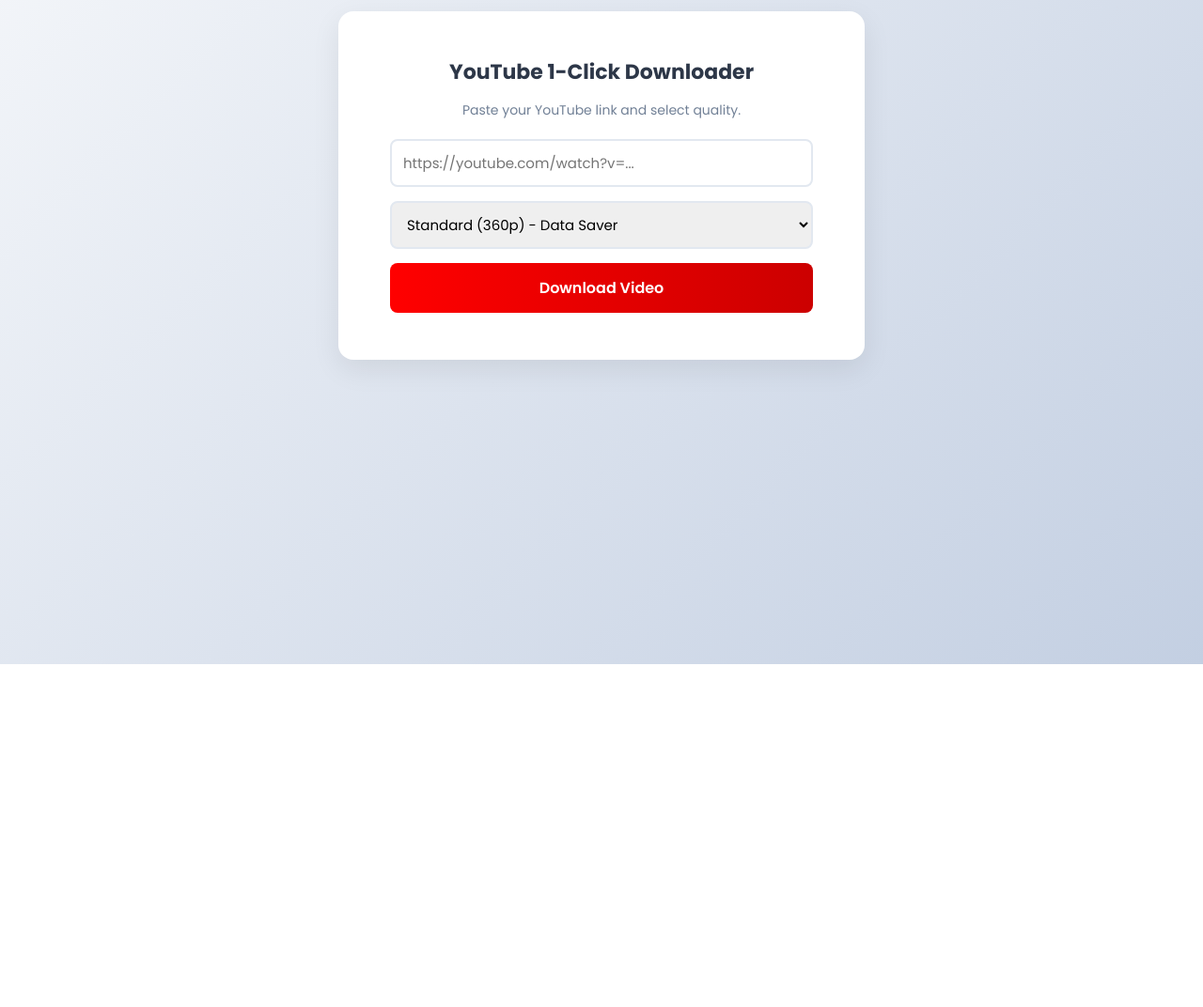
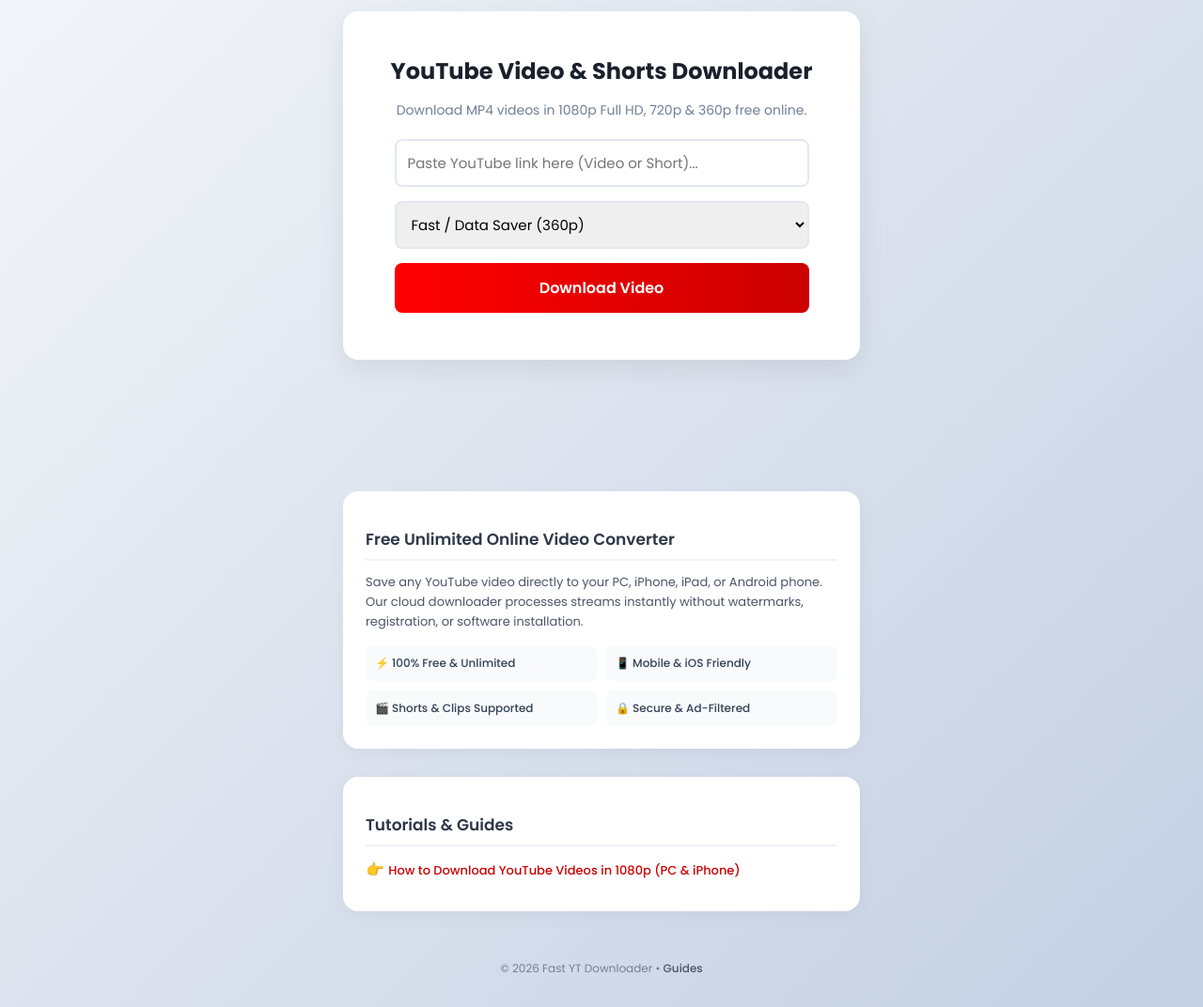
Before and after one commit to suatmete9-max/yt-downloader, a website: page index.html in a window 1280 px wide. Shown: the part 133-1205 px from the top of the page at 94% size. Before the commit the page ends 840 px from the top, so only its background shows below. Drawn offline with Linux system fonts and the light colour scheme.

Commit message:
Refactor index.html for SEO and UI enhancements
Updated the HTML structure, added SEO meta tags, and improved the download tool's interface.

```diff
--- a/index.html
+++ b/index.html
@@ -2,53 +2,103 @@
 <html lang="en">
 <head>
     <meta charset="UTF-8">
+    <meta name="google-site-verification" content="2Yh9DxrZDIn26KJagZnqxf37ZJi6Q0VtUlasjb2Cpr4" />
     <meta name="viewport" content="width=device-width, initial-scale=1.0">
-    <title>Fast YouTube MP4 Downloader</title>
-    <link href="https://fonts.googleapis.com/css2?family=Poppins:wght@400;600;700&display=swap" rel="stylesheet">
+
+    <!-- Primary Title & Meta (USA, UK, Canada & Global) -->
+    <title>Fast YouTube Video Downloader - Download 1080p, 4K MP4 & Shorts Online</title>
+    <meta name="title" content="Fast YouTube Video Downloader - Download 1080p, 4K MP4 & Shorts Online">
+    <meta name="description" content="Free online YouTube video downloader. Fast 1-click video saver supporting 1080p, 720p, MP4, and YouTube Shorts for mobile and PC. No app or registration needed.">
+
+    <!-- Multilingual Global Keywords (EN, ES, DE, FR, HI, etc.) -->
+    <meta name="keywords" content="youtube video downloader, save youtube video, download yt shorts, descargar videos de youtube, telecharger video youtube, youtube video herunterladen, youtube downloader online free, free mp4 video saver, download 1080p youtube video, save video to iphone, android video downloader, youtube to mp4 hd">
+    <meta name="robots" content="index, follow, max-snippet:-1, max-image-preview:large, max-video-preview:-1">
+
+    <!-- Open Graph / Social Sharing (Global Feeds) -->
+    <meta property="og:type" content="website">
+    <meta property="og:url" content="https://yt-downloader-rt9h.onrender.com/">
+    <meta property="og:title" content="Fast YouTube Video Downloader - 1080p, 4K & MP4 Free">
+    <meta property="og:description" content="Save YouTube videos and Shorts instantly in high quality directly to your phone or PC. Free, unlimited, and secure.">
+
+    <!-- Schema.org Structured Data (Google Rich Results ke liye) -->
+    <script type="application/ld+json">
+    {
+      "@context": "https://schema.org",
+      "@type": "WebApplication",
+      "name": "Fast YouTube Downloader",
+      "url": "https://yt-downloader-rt9h.onrender.com/",
+      "description": "Free web tool to download high quality YouTube videos and Shorts in MP4 format without installing apps.",
+      "applicationCategory": "MultimediaApplication",
+      "operatingSystem": "All",
+      "offers": {
+        "@type": "Offer",
+        "price": "0",
+        "priceCurrency": "USD"
+      }
+    }
+    </script>
+
+    <link href="https://fonts.googleapis.com/css2?family=Poppins:wght@400;500;600;700&display=swap" rel="stylesheet">
     <style>
+        * { box-sizing: border-box; }
         body { font-family: 'Poppins', sans-serif; text-align: center; background: linear-gradient(135deg, #f5f7fa 0%, #c3cfe2 100%); margin: 0; padding: 20px; min-height: 100vh; display: flex; flex-direction: column; align-items: center; }
-        .box { width: 100%; max-width: 500px; background: #ffffff; padding: 30px; border-radius: 16px; box-shadow: 0 10px 30px rgba(0,0,0,0.08); margin: 15px 0; }
-        h2 { color: #2d3748; font-weight: 700; margin-bottom: 10px; font-size: 22px; }
-        p { color: #718096; font-size: 14px; margin-bottom: 20px; }
-        input, select { width: 90%; padding: 12px; margin-bottom: 15px; border: 2px solid #e2e8f0; border-radius: 8px; font-size: 15px; outline: none; font-family: 'Poppins', sans-serif; box-sizing: border-box; }
+        .box { width: 100%; max-width: 550px; background: #ffffff; padding: 30px; border-radius: 16px; box-shadow: 0 10px 30px rgba(0,0,0,0.08); margin: 15px 0; }
+        h1 { color: #1a202c; font-weight: 700; margin-bottom: 8px; font-size: 24px; }
+        p.subtitle { color: #718096; font-size: 14px; margin-bottom: 20px; }
+        input, select { width: 90%; padding: 12px; margin-bottom: 15px; border: 2px solid #e2e8f0; border-radius: 8px; font-size: 15px; outline: none; font-family: 'Poppins', sans-serif; }
         input:focus, select:focus { border-color: #ff0000; }
-        .btn-main { background: linear-gradient(90deg, #ff0000, #cc0000); color: white; padding: 14px 20px; border: none; border-radius: 8px; font-size: 16px; cursor: pointer; font-weight: 600; width: 90%; font-family: 'Poppins', sans-serif; }
+        .btn-main { background: linear-gradient(90deg, #ff0000, #cc0000); color: white; padding: 14px 20px; border: none; border-radius: 8px; font-size: 16px; cursor: pointer; font-weight: 600; width: 90%; font-family: 'Poppins', sans-serif; transition: 0.2s; }
         .btn-main:hover { background: linear-gradient(90deg, #cc0000, #990000); }
         #status { margin-top: 20px; font-size: 14px; font-weight: 600; border-radius: 8px; }
 
-        /* Naya: Banner Ads Layout Styling */
+        /* Ad Banners */
         .ad-section { display: flex; flex-direction: column; gap: 10px; align-items: center; width: 100%; }
         .ad-container { width: 100%; max-width: 320px; min-height: 50px; background: transparent; display: flex; justify-content: center; align-items: center; overflow: hidden; }
+
+        /* SEO Features & Keyword Grid */
+        .seo-section { width: 100%; max-width: 550px; background: #ffffff; padding: 24px; border-radius: 16px; box-shadow: 0 5px 20px rgba(0,0,0,0.04); margin: 15px 0; text-align: left; }
+        .seo-section h2 { font-size: 17px; color: #2d3748; margin-bottom: 12px; font-weight: 600; border-bottom: 2px solid #edf2f7; padding-bottom: 8px; }
+        .seo-section p { font-size: 13px; color: #4a5568; line-height: 1.6; margin-bottom: 10px; }
+
+        .feature-grid { display: grid; grid-template-columns: 1fr 1fr; gap: 10px; margin-top: 14px; }
+        .feature-item { background: #f8fafc; padding: 10px; border-radius: 8px; font-size: 12px; color: #334155; font-weight: 500; }
+
+        /* Guides & Internal Links */
+        .guides-list { list-style: none; padding: 0; margin: 0; }
+        .guides-list li { margin-bottom: 8px; }
+        .guides-list a { color: #cc0000; text-decoration: none; font-size: 13px; font-weight: 500; }
+        .guides-list a:hover { text-decoration: underline; }
+
+        footer { margin-top: auto; padding-top: 25px; color: #718096; font-size: 12px; }
+        footer a { color: #4a5568; text-decoration: none; font-weight: 500; }
+        footer a:hover { text-decoration: underline; }
     </style>
 </head>
 <body>
 
-    <!-- ================= 2 TOP BANNER ADS ================= -->
+    <!-- ================= TOP BANNER ADS ================= -->
     <div class="ad-section">
-        <!-- Top Ad 1 -->
         <div class="ad-container">
             <script async="async" data-cfasync="false" src="https://pl31144893.profitableratecpmnetwork.com/db5124c8d5a4c82c8e406e8c556bab1f/invoke.js"></script>
             <div id="container-db5124c8d5a4c82c8e406e8c556bab1f"></div>
         </div>
-        <!-- Top Ad 2 -->
         <div class="ad-container">
             <script async="async" data-cfasync="false" src="https://pl31144893.profitableratecpmnetwork.com/db5124c8d5a4c82c8e406e8c556bab1f/invoke.js"></script>
             <div id="container-db5124c8d5a4c82c8e406e8c556bab1f"></div>
         </div>
     </div>
 
-    <!-- ================= MAIN DOWNLOAD BOX ================= -->
+    <!-- ================= MAIN DOWNLOAD TOOL ================= -->
     <div class="box">
-        <h2>YouTube 1-Click Downloader</h2>
-        <p>Paste your YouTube link and select quality.</p>
+        <h1>YouTube Video & Shorts Downloader</h1>
+        <p class="subtitle">Download MP4 videos in 1080p Full HD, 720p & 360p free online.</p>
 
-        <input type="text" id="userInput" placeholder="https://youtube.com/watch?v=...">
+        <input type="text" id="userInput" placeholder="Paste YouTube link here (Video or Short)...">
 
-        <!-- Quality Selection Dropdown -->
         <select id="qualitySelect">
-            <option value="720">High Quality (720p)</option>
-            <option value="480">Medium Quality (480p)</option>
-            <option value="360" selected>Standard (360p) - Data Saver</option>
+            <option value="720">High Definition (720p HD)</option>
+            <option value="480">Standard Quality (480p)</option>
+            <option value="360" selected>Fast / Data Saver (360p)</option>
             <option value="240">Low Quality (240p)</option>
         </select>
 
@@ -57,24 +107,46 @@
         <div id="status"></div>
     </div>
 
-    <!-- ================= 2 BOTTOM BANNER ADS ================= -->
+    <!-- ================= BOTTOM BANNER ADS ================= -->
     <div class="ad-section">
-        <!-- Bottom Ad 1 -->
         <div class="ad-container">
             <script async="async" data-cfasync="false" src="https://pl31144893.profitableratecpmnetwork.com/db5124c8d5a4c82c8e406e8c556bab1f/invoke.js"></script>
             <div id="container-db5124c8d5a4c82c8e406e8c556bab1f"></div>
         </div>
-        <!-- Bottom Ad 2 -->
         <div class="ad-container">
             <script async="async" data-cfasync="false" src="https://pl31144893.profitableratecpmnetwork.com/db5124c8d5a4c82c8e406e8c556bab1f/invoke.js"></script>
             <div id="container-db5124c8d5a4c82c8e406e8c556bab1f"></div>
         </div>
     </div>
 
-    <!-- Script Logic -->
+    <!-- ================= SEO CONTENT & KEYWORDS FOR GOOGLE RANKING ================= -->
+    <div class="seo-section">
+        <h2>Free Unlimited Online Video Converter</h2>
+        <p>Save any YouTube video directly to your PC, iPhone, iPad, or Android phone. Our cloud downloader processes streams instantly without watermarks, registration, or software installation.</p>
+
+        <div class="feature-grid">
+            <div class="feature-item">⚡ 100% Free & Unlimited</div>
+            <div class="feature-item">📱 Mobile & iOS Friendly</div>
+            <div class="feature-item">🎬 Shorts & Clips Supported</div>
+            <div class="feature-item">🔒 Secure & Ad-Filtered</div>
+        </div>
+    </div>
+
+    <div class="seo-section">
+        <h2>Tutorials & Guides</h2>
+        <ul class="guides-list">
+            <li>👉 <a href="/blog/how-to-download-youtube-videos.html">How to Download YouTube Videos in 1080p (PC & iPhone)</a></li>
+        </ul>
+    </div>
+
+    <footer>
+        <p>&copy; 2026 Fast YT Downloader &bull; <a href="/blog/how-to-download-youtube-videos.html">Guides</a></p>
+    </footer>
+
+    <!-- Logic -->
     <script>
         function fetchVideo() {
-            const inputLink = document.getElementById('userInput').value;
+            const inputLink = document.getElementById('userInput').value.trim();
             const quality = document.getElementById('qualitySelect').value;
             const statusDiv = document.getElementById('status');
 
@@ -83,13 +155,13 @@
                 return;
             }
 
-            statusDiv.innerHTML = "<div style='background: #fef3c7; color: #d97706; padding: 12px; border-radius: 8px;'>Server waking up & processing... ⏳</div>";
+            statusDiv.innerHTML = "<div style='background: #fef3c7; color: #d97706; padding: 12px; border-radius: 8px;'>Processing stream... ⏳</div>";
 
             const backendUrl = `/download?url=${encodeURIComponent(inputLink)}&quality=${quality}`;
             window.location.href = backendUrl;
 
             setTimeout(() => {
-                statusDiv.innerHTML = "<div style='background: #d1fae5; color: #059669; padding: 12px; border-radius: 8px;'>✅ Download Starting. Check notifications!</div>";
+                statusDiv.innerHTML = "<div style='background: #d1fae5; color: #059669; padding: 12px; border-radius: 8px;'>✅ Download Starting. Check downloads!</div>";
             }, 5000);
         }
     </script>
@@ -97,7 +169,7 @@
     <!-- Adsterra Pop-Under Script -->
     <script src="https://pl31144559.profitableratecpmnetwork.com/46/8a/07/468a07f692f307cd7fb88aec5a4294f6.js"></script>
 
-    <!-- Adsterra Social Bar (Video/Interstitial) Script -->
+    <!-- Adsterra Social Bar Script -->
     <script src="https://pl31145100.profitableratecpmnetwork.com/5b/53/12/5b5312faf629ffcad50ec447a7f27911.js"></script>
 
 </body>
```
